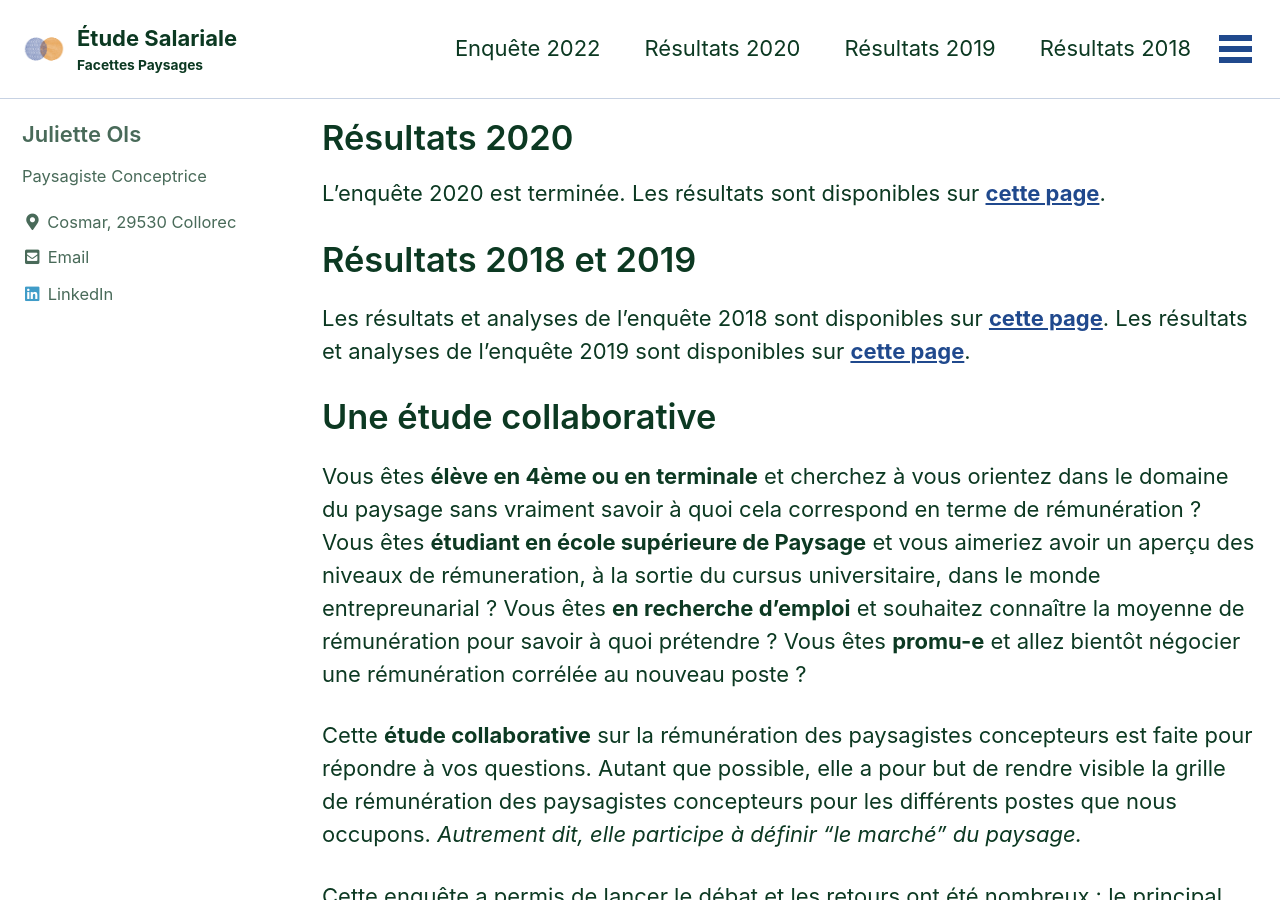
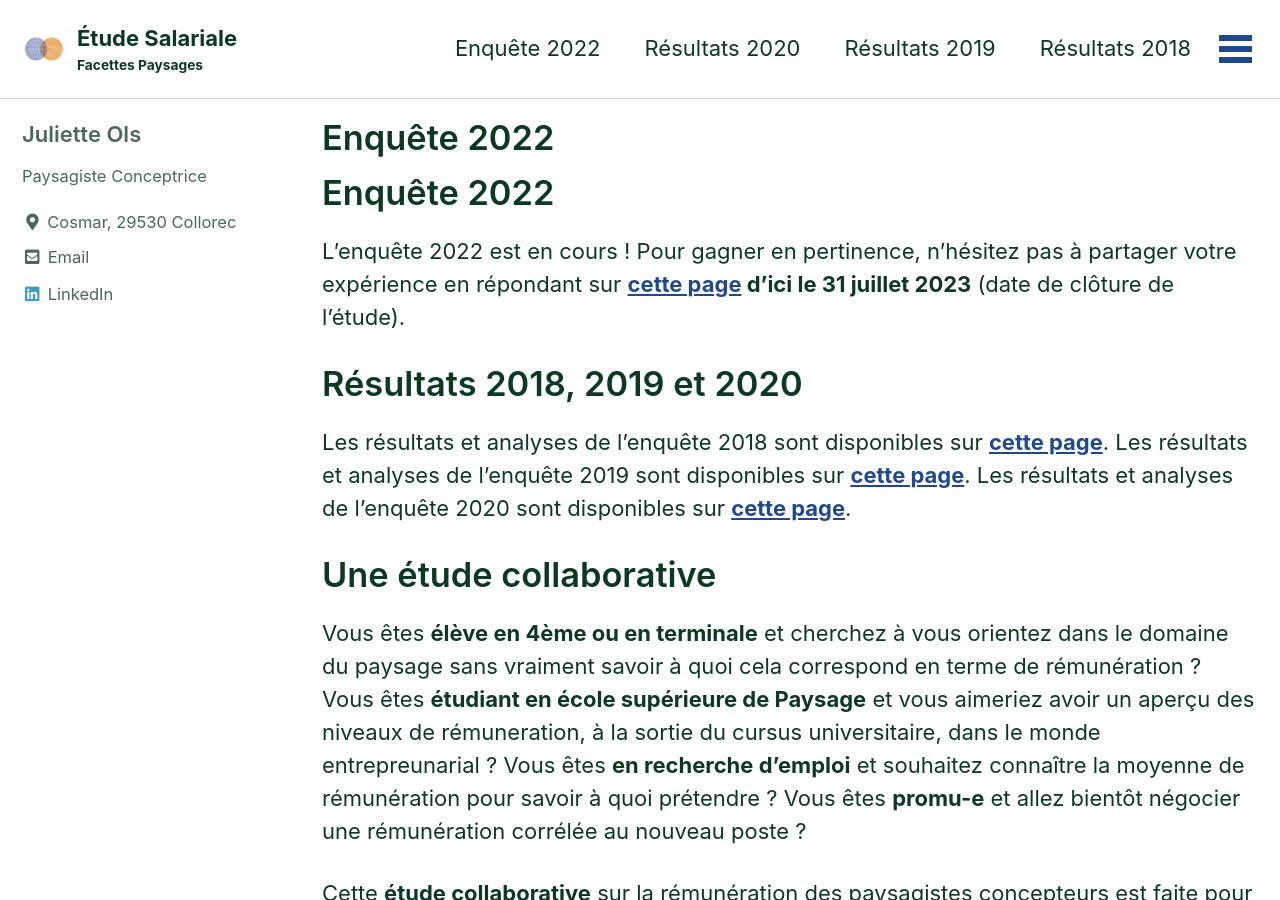
Before and after one commit to facettespaysages/etude-salariale, a Jekyll site: the page built from index.md, in a window 1280 px wide and 900 px high. Built offline with Jekyll 4.4.1, drawn with Linux system fonts in a browser that asks for light colours; cached includes are drawn as plain includes; some web fonts are replaced; our own code applies the rules of GitHub Pages for plain Markdown files.

Commit message:
Update home page

```diff
--- a/index.md
+++ b/index.md
@@ -2,14 +2,17 @@
 layout: home
 classes: wide
 author_profile: true
-title: Résultats 2020
 ---
+# Enquête 2022
 
-L'enquête 2020 est terminée. Les résultats sont disponibles sur **[cette page](https://etude-salariale.facettes.bzh/etude-salariale-2020/)**.
+L'enquête 2022 est en cours !
+Pour gagner en pertinence, n'hésitez pas à partager votre expérience en répondant sur **[cette page](https://framaforms.org/etude-remuneration-2022-paysagiste-concepteur-1670675351) d'ici le 31 juillet 2023** (date de clôture de l'étude).
 
-# Résultats 2018 et 2019
+
+# Résultats 2018, 2019 et 2020
 Les résultats et analyses de l'enquête 2018 sont disponibles sur **[cette page](https://etude-salariale.facettes.bzh/etude-salariale-2018/)**.
 Les résultats et analyses de l'enquête 2019 sont disponibles sur **[cette page](https://etude-salariale.facettes.bzh/etude-salariale-2019/)**.
+Les résultats et analyses de l'enquête 2020 sont disponibles sur **[cette page](https://etude-salariale.facettes.bzh/etude-salariale-2020/)**.
 
 # Une étude collaborative
 Vous êtes **élève en 4ème ou en terminale** et cherchez à vous orientez dans le domaine du paysage sans vraiment savoir à quoi cela correspond en terme de rémunération ? Vous êtes **étudiant en école supérieure de Paysage** et vous aimeriez avoir un aperçu des niveaux de rémuneration, à la sortie du cursus universitaire, dans le monde entrepreunarial ? Vous êtes **en recherche d'emploi** et souhaitez connaître la moyenne de rémunération pour savoir à quoi prétendre ? Vous êtes **promu-e** et allez bientôt négocier une rémunération corrélée au nouveau poste ?
```
